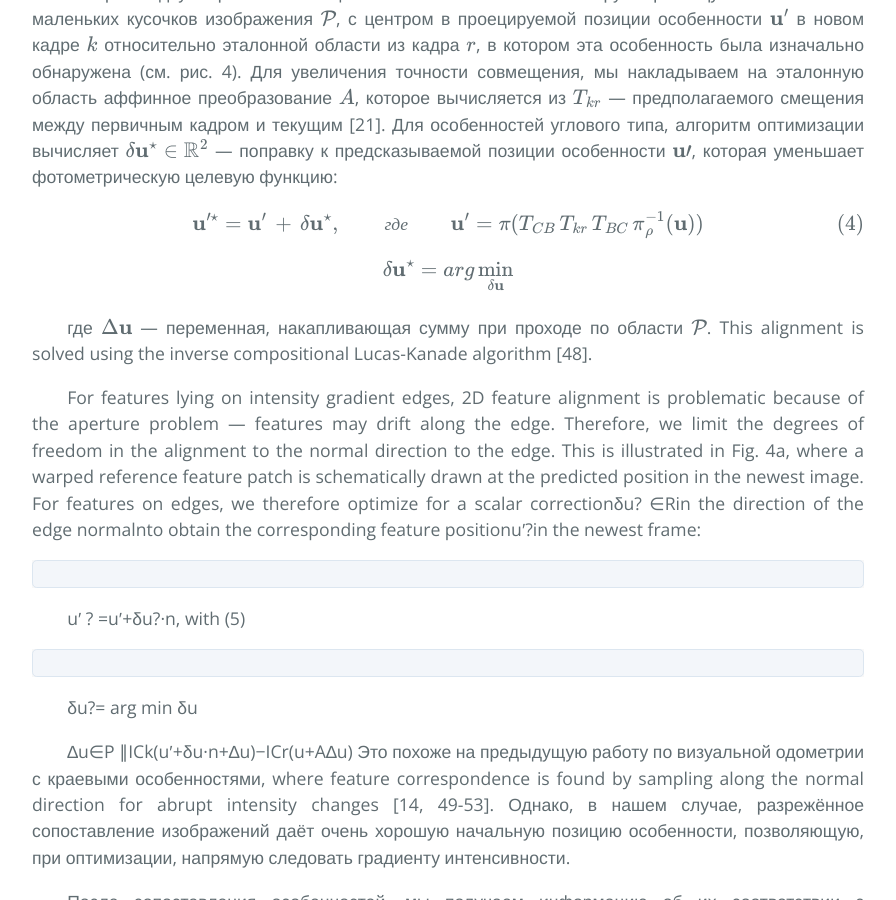
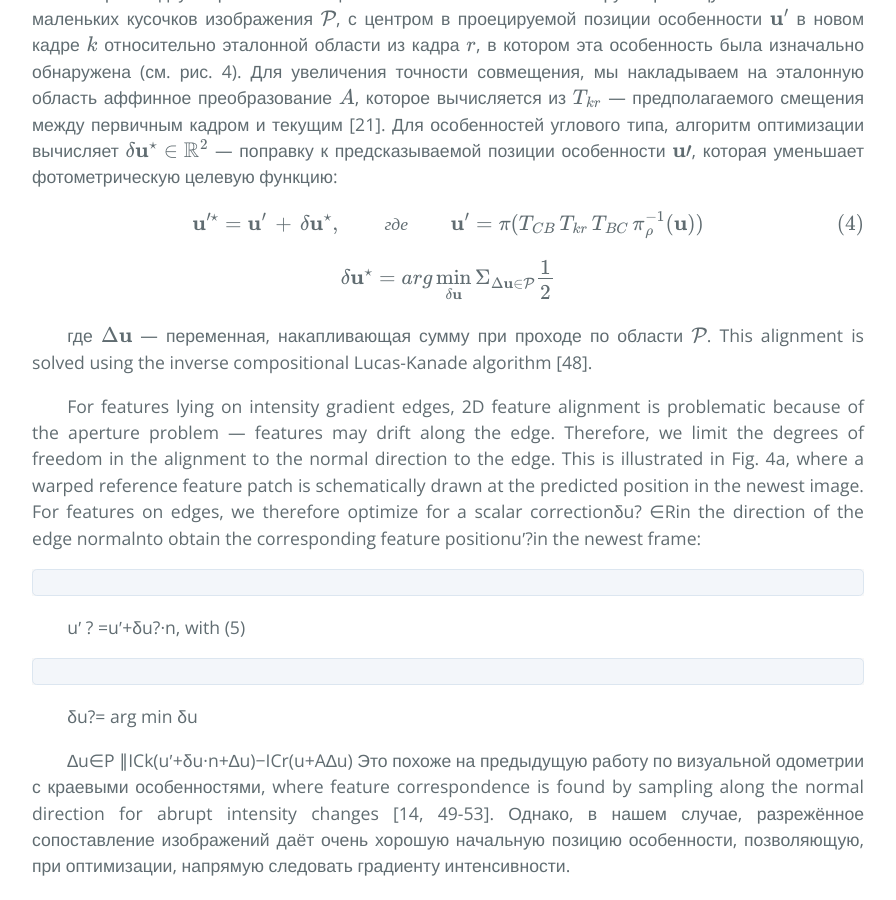
Before and after one commit to i-v-s/slam, a Jekyll site: the page built from svo2.md, in a window 1280 px wide and 900 px high, scrolled down 11171 px. Shown: the whole window, without its empty margins (192-1088 px from the left). Built offline with Jekyll 4.4.1, drawn with Linux system fonts in a browser that asks for light colours; our own code applies the rules of GitHub Pages for plain Markdown files; formulas are drawn with MathJax 3.

Commit message:
Updated svo2.md

```diff
--- a/svo2.md
+++ b/svo2.md
@@ -486,7 +486,8 @@ $$</div>
 $$\begin{equation}
 \delta \mathbf{u}^{\star} =
 arg \min_{\delta \mathbf{u}}
-
+\Sigma_{\Delta\mathbf{u} \in \mathcal{P}}
+\frac{1}{2}
 \end{equation}$$
 
 где $$\Delta\mathbf{u}$$ &mdash; переменная,
```
